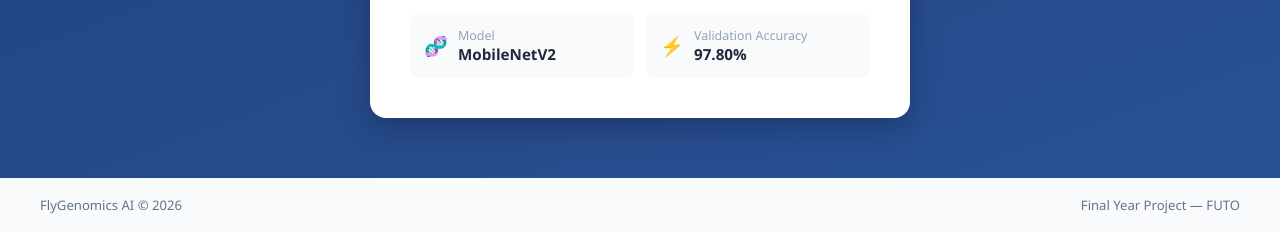
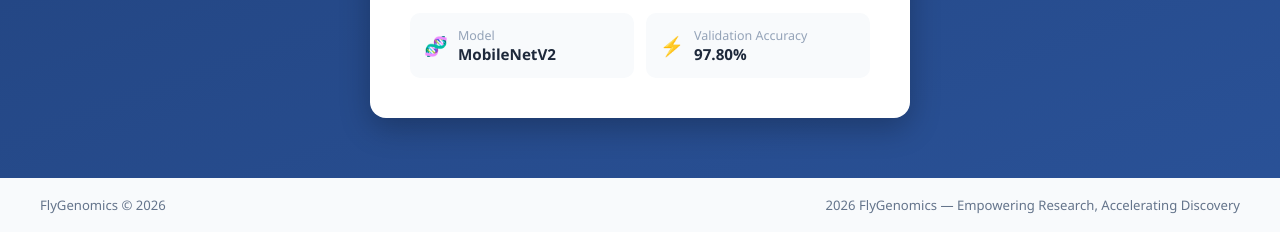
Before and after one commit to winnie-spec/drosophila-classifier, a Flask app: page / in a window 1280 px wide. Shown: the part 697-929 px from the top of the page. Run offline with Flask 3, Linux system fonts and the light colour scheme; a user stored in the database is signed in.

Commit message:
update html

```diff
--- a/templates/index.html
+++ b/templates/index.html
@@ -61,9 +61,9 @@
     </main>
 
     <footer>
-        <div>FlyGenomics AI &copy; 2026</div>
+        <div>FlyGenomics  &copy; 2026</div>
         <div class="links">
-            <span>Final Year Project — FUTO</span>
+            <span>2026 FlyGenomics — Empowering Research, Accelerating Discovery</span>
         </div>
     </footer>
 
--- a/templates/login.html
+++ b/templates/login.html
@@ -51,7 +51,7 @@
         </div>
 
         <div class="auth-copy">
-            &copy; 2026 FlyGenomics — Final Year Project, FUTO
+            &copy; 2026 FlyGenomics — Empowering Research, Accelerating Discovery
         </div>
     </main>
 </body>
--- a/templates/result.html
+++ b/templates/result.html
@@ -62,9 +62,9 @@
     </div>
 
     <footer style="margin-top: 18px;">
-        <div>FlyGenomics AI &copy; 2026</div>
+        <div>FlyGenomics  &copy; 2026</div>
         <div class="links">
-            <span>Final Year Project — FUTO</span>
+            <span>2026 FlyGenomics — Empowering Research, Accelerating Discovery</span>
         </div>
     </footer>
 
--- a/templates/signup.html
+++ b/templates/signup.html
@@ -59,7 +59,7 @@
         </div>
 
         <div class="auth-copy">
-            &copy; 2026 FlyGenomics — Final Year Project, FUTO
+            &copy; 2026 FlyGenomics — Empowering Research, Accelerating Discovery
         </div>
     </main>
 </body>
```
Also changed, not shown: requirements (1).txt (renamed from requirements.txt).
